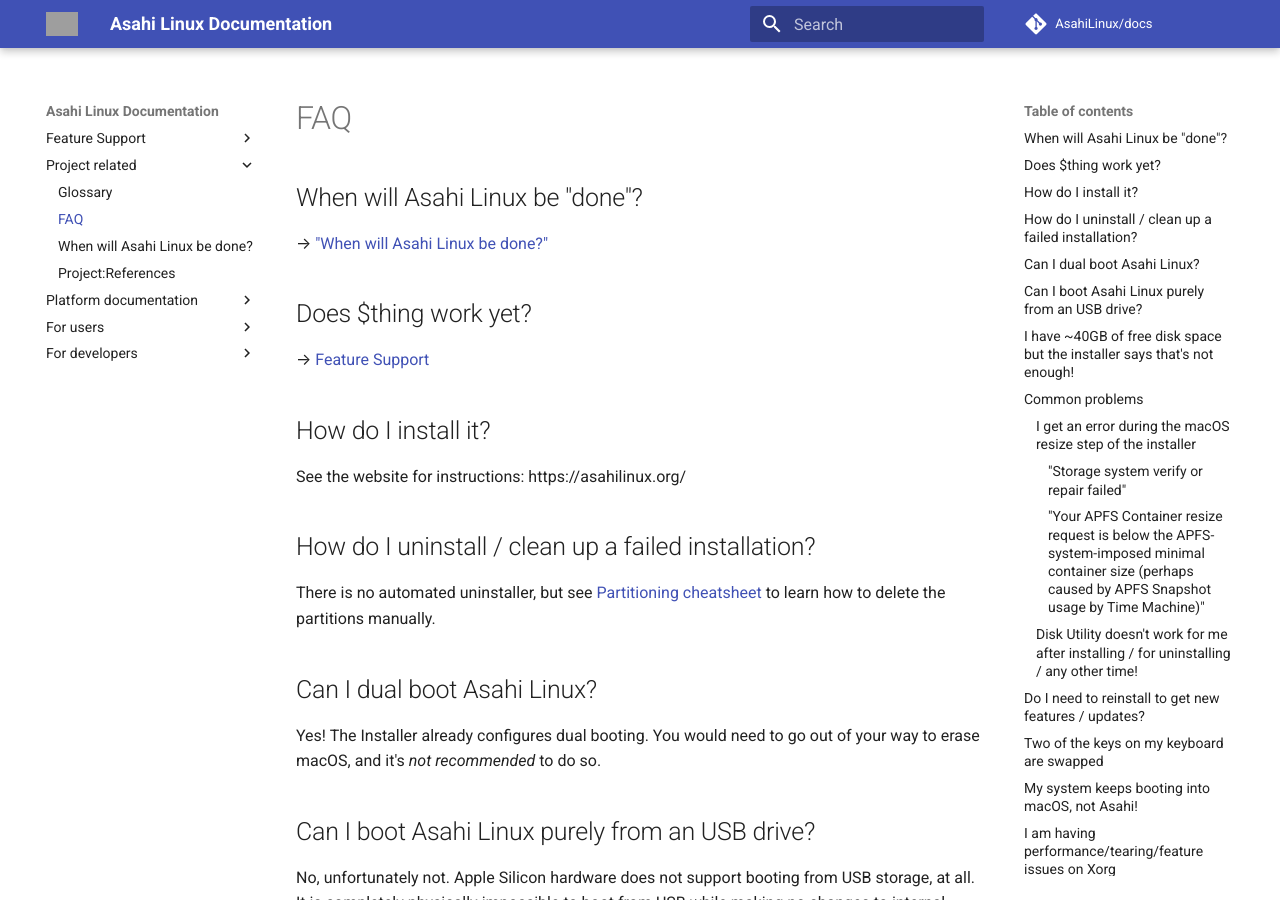
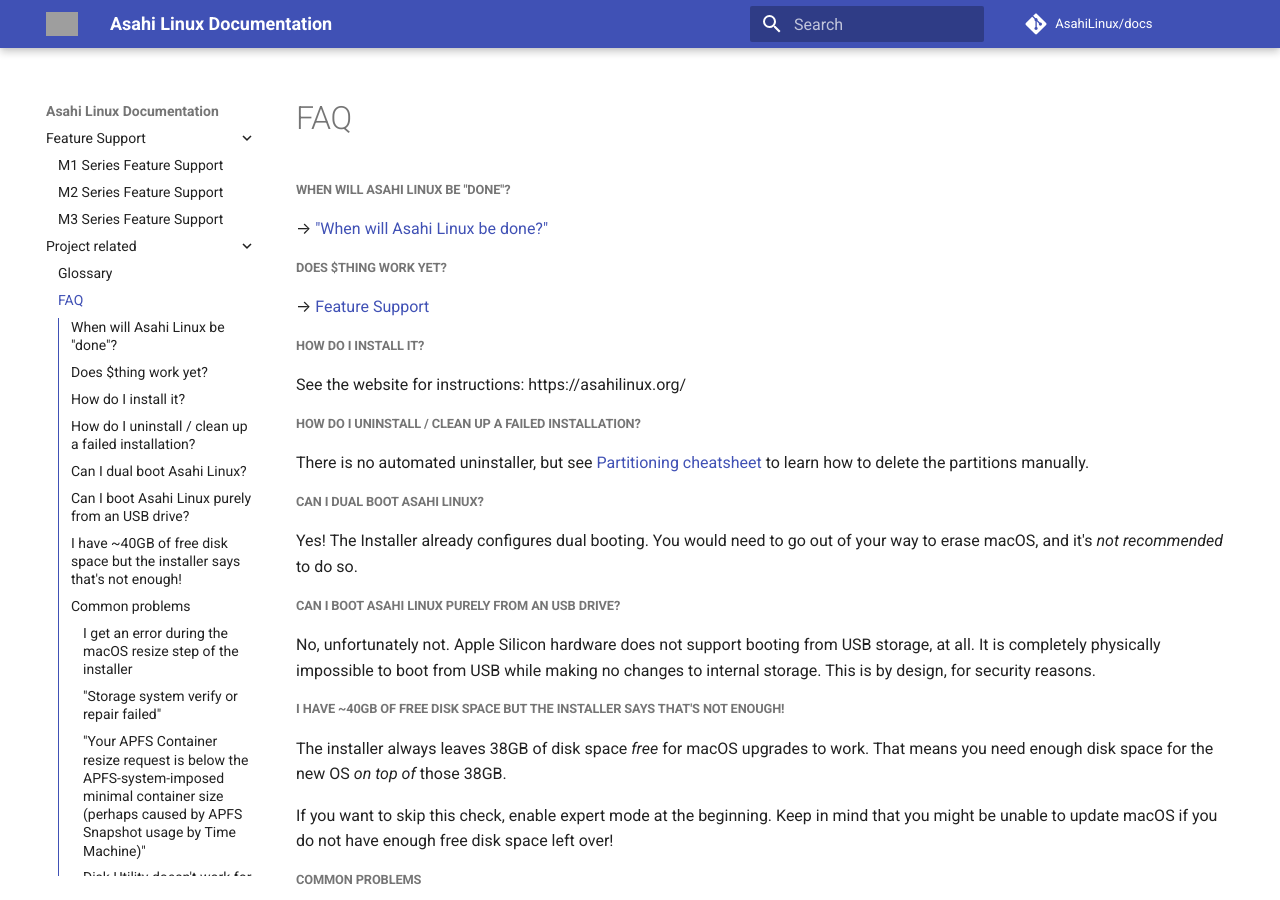
Before and after one commit to AsahiLinux/docs, an MkDocs documentation site: the page built from docs/FAQ.md, in a window 1280 px wide and 900 px high. Built offline with MkDocs 1.6.1 and Material for MkDocs 9.7.7, drawn with Linux system fonts in a browser that asks for light colours; comment, search, counter and statistics services are not loaded; grey boxes are pictures that could not be loaded.

Commit message:
Add some navigation tweaks
Signed-off-by: Davide Cavalca <davide@cavalca.name>

```diff
--- a/mkdocs.yml
+++ b/mkdocs.yml
@@ -36,3 +36,18 @@
   name: material
   logo: artwork/logos/png_256/AsahiLinux_logomark.png
   favicon: artwork/logos/png_32/AsahiLinux_logomark.png
+  features:
+    - navigation.expand
+    - navigation.instant
+    - navigation.tracking
+    - navigation.top
+    - toc.integrate
+
+markdown_extensions:
+  - toc:
+      baselevel: 4
+      permalink: true
+  - admonition
+  - pymdownx.tasklist:
+      custom_checkbox: true
+      clickable_checkbox: true
```
